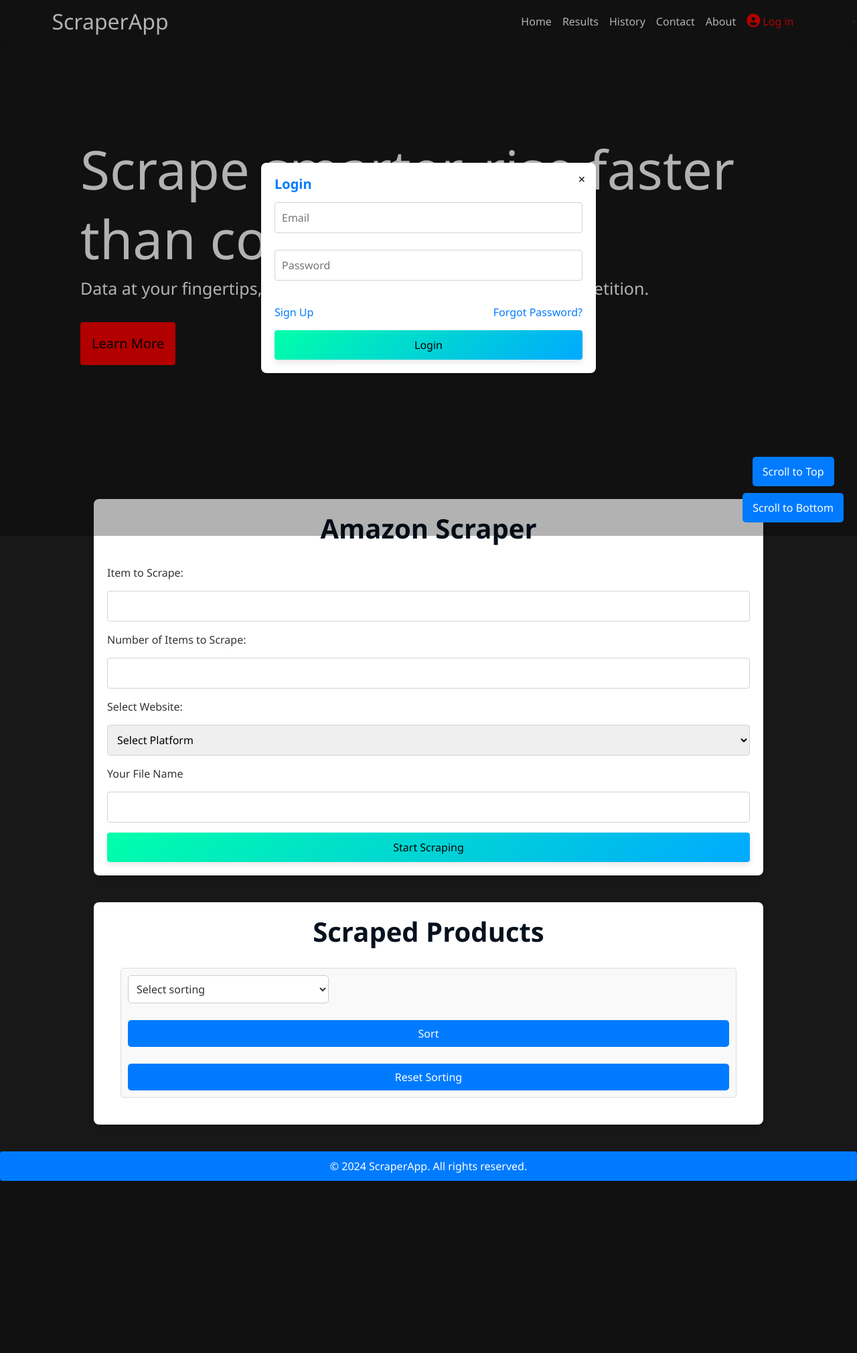
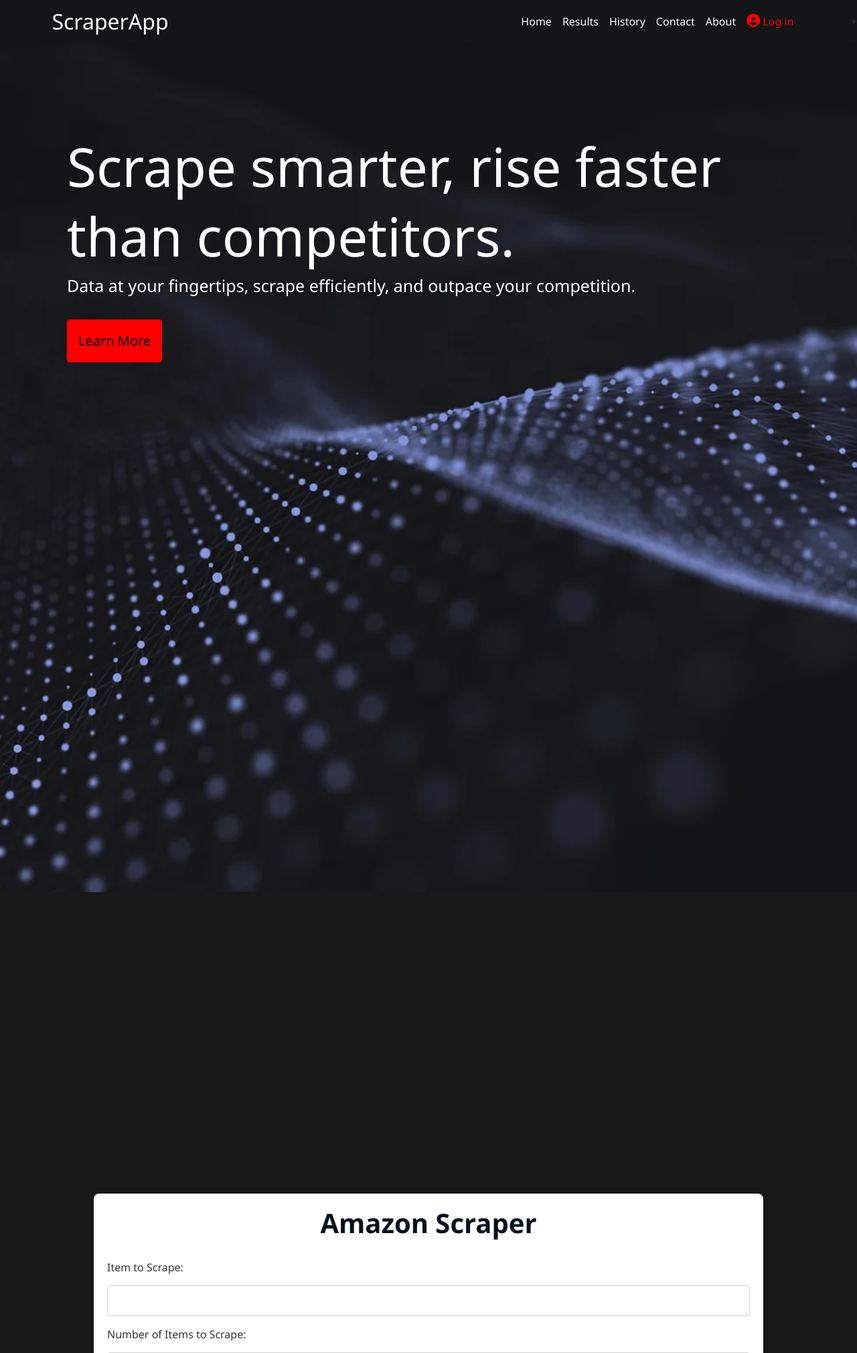
Before and after one commit to kenilsojitra/E-commerce-Data-Scraping-and-Analysis, a Django app: page / in a window 1280 px wide. Shown: the top 2020 px of the page at 67% size. Before the commit the page ends 1763 px from the top, so only its background shows below. Run offline with Django 5.2, Linux system fonts and the light colour scheme; some libraries are stand-ins or nearby versions.

Commit message:
by vaidehi last add bgimg

```diff
--- a/app/static/css/navbar.css
+++ b/app/static/css/navbar.css
@@ -1,8 +1,10 @@
 .navbar {
   /* background: linear-gradient(135deg, #090a0b, #ccdad5); */
   box-shadow: 0 4px 8px rgba(0, 0, 0, 0.1);
-  background-color: rgb(24, 24, 24);
+  background-color: rgb(19 21 23);
   margin-bottom: 20px;
+  position: relative;
+  z-index: 1000;
 }
 
 .navbarbrand {
--- a/app/static/css/styles.css
+++ b/app/static/css/styles.css
@@ -14,9 +14,24 @@
   display: none;
 }
 .mainbox {
-  padding: 120px 0px 200px 50px;
+  /* position: absolute; */
+  /* background-image: url(/app/images/homebg.webp); */
+}
+.bgimg img {
+  position: relative;
+  object-fit: cover;
+  top: -450px;
+
+  /* animation: zoom-out 2s ease-in-out; */
+}
+.bgimg img:active {
+  transform: scale(2);
+  transition: transform 0.2s ease;
 }
 .fade_in {
+  position: absolute;
+  top: 200px;
+  padding: 0px 0px 200px 100px;
   color: white;
   animation: fade-right 3s ease-in-out;
 }
--- a/app/templates/home.html
+++ b/app/templates/home.html
@@ -5,8 +5,9 @@
 
 {% include 'navbar.html' %}
 
-<div class="container mainbox">
-    <div class="fade_in">
+<div class=" mainbox">
+    <div class="bgimg"><img src="/app/images/homebg.webp" alt="" srcset="" style="width: -webkit-fill-available;"></div>
+    <div class="container fade_in">
         <h2>Scrape smarter, rise faster </h2>
         <h2>than competitors.</h2>
         <p>Data at your fingertips, scrape efficiently, and outpace your competition.</p>
@@ -42,42 +43,8 @@
 
 </div>
 
-<!-- Real-time scraped data list -->
-<div id="scraped-data-section">
-    <div class="main-container">
-        <h1>Scraped Products</h1>
-
-        <form method="GET" action="{% url 'result' %}" class="sort-form">
-            <select name="sort">
-                <option value="reset">Select sorting</option>
-                <option value="price_low_to_high">Price Low to High</option>
-                <option value="price_high_to_low">Price High to Low</option>
-                <option value="rating_high_to_low">Rating High to Low</option>
-                <option value="rating_low_to_high">Rating Low to High</option>
-            </select>
-            <button type="submit">Sort</button>
-            <button type="submit" name="reset" value="true">Reset Sorting</button>
-        </form>
-
-        <!-- Table Container -->
-        <div class="table-container">
-            <div class="table-wrapper">
-                {{ table_html|safe }}
-            </div>
-        </div>
-
-        <!-- Scroll buttons -->
-        <div class="scroll-buttons">
-            <button class="scroll-top" onclick="window.scrollTo(0, 0)">Scroll to Top</button>
-            <button class="scroll-bottom" onclick="window.scrollTo(0, document.body.scrollHeight)">Scroll to
-                Bottom</button>
-        </div>
-    </div>
-</div>
-
-
 <!-- Custom Centered Pop-up -->
-<div id="overlay" class="overlay">
+<!-- <div id="overlay" class="overlay">
     <div id="customPopup" class="custom-popup">
         <button class="popup-close" onclick="closePopup()">×</button>
         <h5>Login</h5>
@@ -92,7 +59,7 @@
             <input type="submit" value="Login">
         </form>
     </div>
-</div>
+</div> -->
 
 <script>
     function fetchRealTimeData() {
--- a/app/templates/result.html
+++ b/app/templates/result.html
@@ -8,6 +8,7 @@
     <div class="button-container">
         <a href="{% url 'download_csv' file_name %}" class="button">Download CSV</a>
     </div>
+
 
     <!-- Sort Options -->
     <form method="GET" action="{% url 'result' %}" class="sort-form">
--- a/app/views.py
+++ b/app/views.py
@@ -86,7 +86,7 @@
     table_html = sorted_df.to_html(classes='table table-striped', index=False, escape=False)
 
     # Render the 'result.html' template with the table_html and latest_file context
-    return render(request, 'home.html', {
+    return render(request, 'result.html', {
         'table_html': table_html,
         'file_name': latest_file
     })
--- /dev/null
+++ b/csv_folder/darfstghjkh.csv
@@ -0,0 +1,18 @@
+Product Title,Product MRP,Discounted Price,Product Image URL,Product URL,Product Rating,Rating Count
+Pure Cotton Casual Shirt,Rs.2299,Rs.896,"https://assets.myntassets.com/https://assets.myntassets.com/dpr_2,q_60,w_210,c_limit,fl_progressive/assets/images/24393406/2023/8/8/123f2cb6-69c8-4a21-95e6-7391d678eed11691438766846HighStarWomenWhiteClassicOpaqueCasualShirt1.jpg",https://www.myntra.comshirts/high+star/high-star-long-sleeves-solid-oversized-casual-shirt/24393406/buy,4.2,5.1k
+Oversized Casual Shirt,Rs.2799,Rs.999,"https://assets.myntassets.com/https://assets.myntassets.com/dpr_2,q_60,w_210,c_limit,fl_progressive/assets/images/26171658/2024/1/5/8d6f0dc9-8d98-448e-a9f7-2b7fa98fd2cb1704448975229-DL-Woman-Oversized-Spread-Collar-Cotton-Casual-Shirt-3641704-1.jpg",https://www.myntra.comshirts/dl+woman/dl-woman-oversized-crepe-casual-shirt/26171658/buy,4.2,1.9k
+Spread Collar Casual Shirt,Rs.1899,Rs.588,"https://assets.myntassets.com/https://assets.myntassets.com/dpr_2,q_60,w_210,c_limit,fl_progressive/assets/images/28219632/2024/3/12/2f53aaab-40e1-4c5b-8148-6ad150e5f4341710256687634CampusSutraMenClassicOpaqueCheckedCasualShirt2.jpg",https://www.myntra.comshirts/campus+sutra/campus-sutra-classic-self-design-spread-collar-casual-shirt/28219632/buy,4.3,4.6k
+Slim Fit Casual Shirt,Rs.1299,Rs.441,"https://assets.myntassets.com/https://assets.myntassets.com/dpr_2,q_60,w_210,c_limit,fl_progressive/assets/images/11780934/2020/4/3/1ed79c22-68b5-491a-b673-e91e4411d8aa1585905063620HIGHLANDERMenOliveGreenBlackSlimFitCheckedCasualShirt1.jpg",https://www.myntra.comshirts/highlander/highlander-men-olive-green--black-slim-fit-checked-casual-shirt/11780934/buy,4.2,31.8k
+Men Slim Fit Casual Sustainable Shirt,Rs.2099,Rs.575,"https://assets.myntassets.com/https://assets.myntassets.com/dpr_2,q_60,w_210,c_limit,fl_progressive/assets/images/2024/AUGUST/12/N9JXwusW_527a68db55844f32b7abfa2d18b2b77a.jpg",https://www.myntra.comshirts/mast+%26+harbour/mast--harbour-men-blue--white-slim-fit-striped-casual-sustainable-shirt/8717979/buy,4.3,27.6k
+Men Cotton Casual Shirt,Rs.1399,Rs.517,"https://assets.myntassets.com/https://assets.myntassets.com/dpr_2,q_60,w_210,c_limit,fl_progressive/assets/images/17091614/2022/2/18/779ac019-8b8c-48f7-9c5e-b3e2fe3004b01645166457327-Men-White-Casual-Shirt-5731645166456476-1.jpg",https://www.myntra.comshirts/roadster/roadster-men-white-classic-regular-fit-cotton-casual-shirt/17091614/buy,4.2,10.6k
+Opaque Casual Shirt,Rs.599,Rs.545,"https://assets.myntassets.com/https://assets.myntassets.com/dpr_2,q_60,w_210,c_limit,fl_progressive/assets/images/27302550/2024/6/28/b92bc613-d3f2-43c4-880b-bb15ea453ba11719557444331-INCLUD-Boys-Classic-Opaque-Striped-Casual-Shirt-778171955744-1.jpg",https://www.myntra.comshirts/includ/includ-boys-classic-opaque-striped-casual-shirt/27302550/buy,4.4,7
+Opaque Casual Shirt,Rs.1999,Rs.599,"https://assets.myntassets.com/https://assets.myntassets.com/dpr_2,q_60,w_210,c_limit,fl_progressive/assets/images/30175038/2024/7/10/ab754ca2-251c-413e-b4b6-1cca8062bded1720634289389HELLCATBoysOpaquePrintedCasualShirt1.jpg",https://www.myntra.comshirts/hellcat/hellcat-boys-opaque-printed-casual-shirt/30175038/buy,3.9,31
+Slim Fit Casual Shirt,Rs.2495,Rs.973,"https://assets.myntassets.com/https://assets.myntassets.com/dpr_2,q_60,w_210,c_limit,fl_progressive/assets/images/15533082/2023/2/10/02fd5910-6f17-4bda-ba8f-ddf698c5cac81676013985849THEBEARHOUSEMenPurpleSlimFitCasualShirt4.jpg",https://www.myntra.comshirts/the+bear+house/the-bear-house-men-purple-slim-fit-casual-shirt/15533082/buy,4.4,7.4k
+Opaque Casual Shirt,Rs.2999,Rs.989,"https://assets.myntassets.com/https://assets.myntassets.com/dpr_2,q_60,w_210,c_limit,fl_progressive/assets/images/24578692/2023/9/15/9f677357-4624-49a6-8ca9-9e2b9c58be541694775719690-Mast--Harbour-Men-Shirts-2931694775719259-1.jpg",https://www.myntra.comshirts/mast+%26+harbour/mast--harbour-men-standard-corduroy-cotton-casual-shirt/24578692/buy,4.3,2.2k
+Men Slim Fit Casual Shirt,Rs.1449,Rs.318,"https://assets.myntassets.com/https://assets.myntassets.com/dpr_2,q_60,w_210,c_limit,fl_progressive/assets/images/8614341/2022/11/24/f7368395-d7d9-4d7f-842a-a9e28d6358a51669290274750TheIndianGarageCoMenWhiteNavyBlueSlimFitCheckedCasualShirt1.jpg",https://www.myntra.comshirts/the+indian+garage+co/the-indian-garage-co-men-white--navy-blue-slim-fit-checked-casual-shirt/8614341/buy,4.2,553
+Men Slim Fit Casual Shirt,Rs.1999,Rs.379,"https://assets.myntassets.com/https://assets.myntassets.com/dpr_2,q_60,w_210,c_limit,fl_progressive/assets/images/21472036/2023/1/9/8f34cc68-2023-4a86-b7fd-17b52041e0491673259824002Shirts1.jpg",https://www.myntra.comshirts/highlander/highlander-men-checked-casual-slim-fit-shirt/21472036/buy,4.1,6.7k
+Men Regular Fit Casual Shirt,Rs.1899,Rs.683,"https://assets.myntassets.com/https://assets.myntassets.com/dpr_2,q_60,w_210,c_limit,fl_progressive/assets/images/10550756/2019/10/9/f1d5d270-01e0-460d-b539-cac7ae32dfb81570627190324-Mast--Harbour-Men-Shirts-8501570627188306-1.jpg",https://www.myntra.comshirts/mast+%26+harbour/mast--harbour-men-white--black-regular-fit-printed-casual-shirt/10550756/buy,4,496
+Slim Fit Casual Shirt,Rs.1999,Rs.799,"https://assets.myntassets.com/https://assets.myntassets.com/dpr_2,q_60,w_210,c_limit,fl_progressive/assets/images/27449754/2024/2/8/eb5dd251-6631-4402-8739-b1ed670c3f591707412731942HERENOWMenSlimFitCasualShirt6.jpg",https://www.myntra.comshirts/here%26now/herenow-slim-fit-long-sleeves-spread-collar-casual-shirt/27449754/buy,4.1,2.8k
+Organic Cotton Casual Shirt,Rs.2699,Rs.755,"https://assets.myntassets.com/https://assets.myntassets.com/dpr_2,q_60,w_210,c_limit,fl_progressive/assets/images/26611242/2024/7/12/468db3f1-97c4-4e05-83b6-7c4df1a123d71720775238052-Mr-Bowerbird-Men-Shirts-8661720775237130-1.jpg",https://www.myntra.comshirts/mr+bowerbird/mr-bowerbird-striped-organic-cotton-tailored-fit-semi-sheer-casual-shirt/26611242/buy,3.8,6
+Women Smart Formal Shirt,Rs.1499,Rs.599,"https://assets.myntassets.com/https://assets.myntassets.com/dpr_2,q_60,w_210,c_limit,fl_progressive/assets/images/21498976/2023/1/31/85269d3b-1763-4474-96fa-9f874e3bb9b31675153484319StyleQuotientWomenSmartFormalShirt1.jpg",https://www.myntra.comshirts/style+quotient/style-quotient-women-smart-formal-shirt/21498976/buy,4.2,9.3k
+Opaque Casual Shirt,Rs.2299,Rs.850,"https://assets.myntassets.com/https://assets.myntassets.com/dpr_2,q_60,w_210,c_limit,fl_progressive/assets/images/27729378/2024/2/20/736975b7-df41-433a-9c2f-5099dee7220d1708434598956HERENOWMenOpaqueCasualShirt6.jpg",https://www.myntra.comshirts/here%26now/herenow-men-opaque-casual-shirt/27729378/buy,4.2,930
```
Also changed, not shown: csv_folder/asfdghjknlm;,'.csv (added, +15 -0 lines), app/images/homebg.webp (added).
